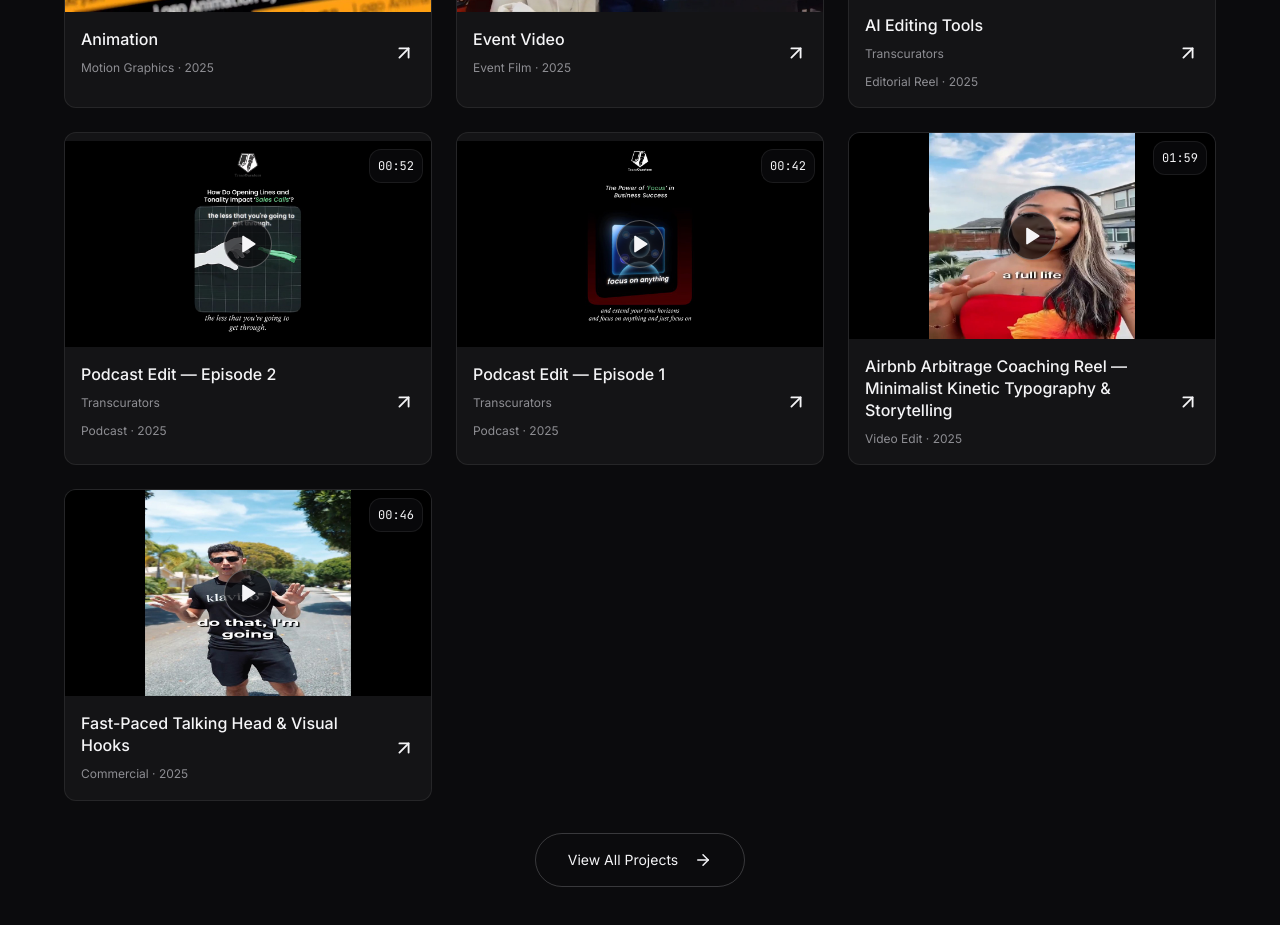
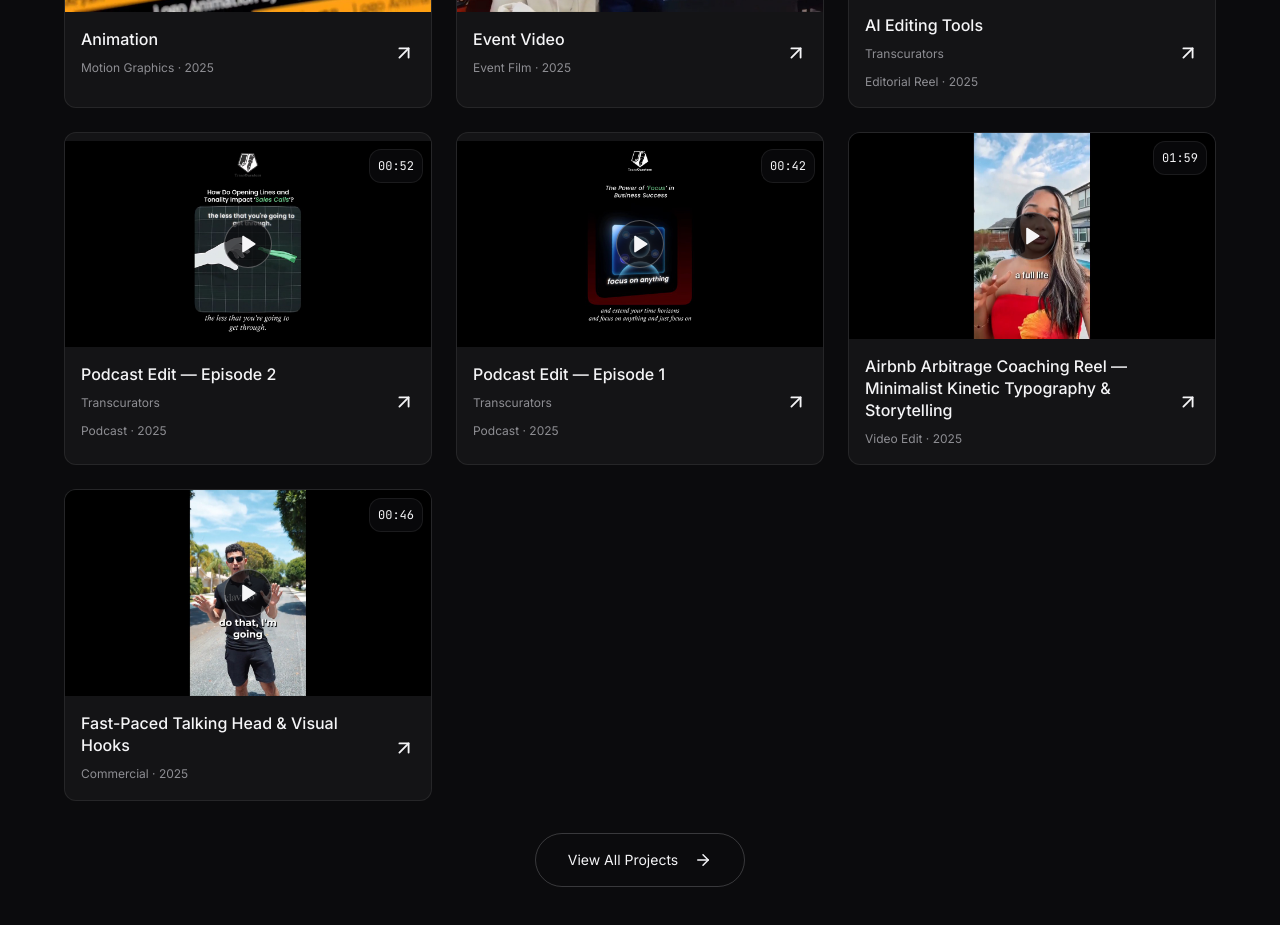
Before and after one commit to Aryxn-04/Aryan_Portfolio, a Next.js app: page / in a window 1280 px wide. Shown: the part 2440-3365 px from the top of the page. Built offline with nearby package versions, Linux system fonts and the light colour scheme; no server answers.

Commit message:
Correct pixel aspect ratio in project thumbnails

```diff
--- a/components/ProjectCard.tsx
+++ b/components/ProjectCard.tsx
@@ -35,7 +35,7 @@ export default function ProjectCard({ project, className, onOpen }: Props) {
       aria-label={`Watch ${project.title}`} aria-haspopup="dialog" className="group block h-full w-full overflow-hidden rounded-md border border-hairline bg-surface-1 text-left">
       <span className="relative block aspect-video overflow-hidden">
         <span className="absolute inset-0 flex items-end justify-start p-4 text-left transition-transform duration-ui motion-safe:group-hover:scale-105 motion-reduce:transition-none" style={{ background: project.gradient }}>
-          {project.poster ? <Image src={project.poster} alt={project.title} fill sizes="(max-width: 767px) calc(100vw - 48px), (max-width: 1247px) 50vw, 600px" className="object-cover" /> : <span className="max-w-xs text-sm font-semibold lg:text-lg leading-tight tracking-heading text-text/80">{project.title}</span>}
+          {project.poster ? <Image src={project.posterVersion ? `${project.poster}${project.poster.includes("?") ? "&" : "?"}v=${project.posterVersion}` : project.poster} alt={project.title} fill sizes="(max-width: 767px) calc(100vw - 48px), (max-width: 1247px) 50vw, 600px" className="object-cover" /> : <span className="max-w-xs text-sm font-semibold lg:text-lg leading-tight tracking-heading text-text/80">{project.title}</span>}
         </span>
         {loaded && project.previewSrc && <video ref={video} src={project.previewSrc} muted loop playsInline preload="none" onLoadedData={play} onError={stop} aria-hidden="true" tabIndex={-1} className={`pointer-events-none absolute inset-0 h-full w-full object-cover transition-opacity duration-ui ${playing ? "opacity-100" : "opacity-0"}`} />}
         <span className="absolute right-2 top-2 rounded-md border border-hairline bg-bg/80 px-2 py-2 font-mono text-xs">{project.duration}</span>
--- a/data/projects.ts
+++ b/data/projects.ts
@@ -2,7 +2,7 @@ export type Category = "Intro / Motion" | "Commercial" | "Motion Graphics" | "Ev
 export type ProjectVideo = { kind: "mp4"; src: string };
 export interface Project {
   id: string; title: string; tags: Category[]; typeLabel: string; year: number; client?: string;
-  duration: string; poster: string | null; previewSrc?: string; video: ProjectVideo; gradient: string;
+  duration: string; poster: string | null; posterVersion?: number; previewSrc?: string; video: ProjectVideo; gradient: string;
 }
 export const workContent = {
   label: "01 — Portfolio", title: "Selected Work",
@@ -19,6 +19,6 @@ export const projects: Project[] = [
   { id: "ai-editing-tools-editorial-reel-transcurators", title: "AI Editing Tools", tags: ["Editorial Reel"], typeLabel: "Editorial Reel", year: 2025, client: "Transcurators", duration: "00:51", poster: "/posters/ai-editing-tools-editorial-reel-transcurators.jpg", previewSrc: "/videos/AI Editing Tools Editorial Reel - Transcurators.mp4", video: { kind: "mp4", src: "/videos/AI Editing Tools Editorial Reel - Transcurators.mp4" }, gradient: "radial-gradient(ellipse at 70% 20%, #263347, transparent 65%), linear-gradient(140deg, #151a25, #0b0b0d)" },
   { id: "podcast-edit-2-transcurators", title: "Podcast Edit — Episode 2", tags: ["Podcast"], typeLabel: "Podcast", year: 2025, client: "Transcurators", duration: "00:52", poster: "/posters/podcast-edit-2-transcurators.jpg", previewSrc: "/videos/Podcast Edit 2 - Transcurators.mp4", video: { kind: "mp4", src: "/videos/Podcast Edit 2 - Transcurators.mp4" }, gradient: "radial-gradient(ellipse at 30% 70%, #30253f, transparent 65%), linear-gradient(135deg, #1a1622, #0b0b0d)" },
   { id: "podcast-edit-1-transcurators", title: "Podcast Edit — Episode 1", tags: ["Podcast"], typeLabel: "Podcast", year: 2025, client: "Transcurators", duration: "00:42", poster: "/posters/podcast-edit-1-transcurators.jpg", previewSrc: "/videos/Podcast Edit 1 - Transcurators.mp4", video: { kind: "mp4", src: "/videos/Podcast Edit 1 - Transcurators.mp4" }, gradient: "radial-gradient(ellipse at 70% 30%, #243b36, transparent 65%), linear-gradient(145deg, #141e1c, #0b0b0d)" },
-  { id: "video-project-1", title: "Airbnb Arbitrage Coaching Reel — Minimalist Kinetic Typography & Storytelling", tags: ["Video Edit"], typeLabel: "Video Edit", year: 2025, duration: "01:59", poster: "/posters/video-project-1.jpg", previewSrc: "/videos/Video Project 1.mp4", video: { kind: "mp4", src: "/videos/Video Project 1.mp4" }, gradient: "radial-gradient(ellipse at 70% 25%, #2b3244, transparent 65%), linear-gradient(140deg, #181b24, #0b0b0d)" },
-  { id: "ad-01", title: "Fast-Paced Talking Head & Visual Hooks", tags: ["Commercial"], typeLabel: "Commercial", year: 2025, duration: "00:46", poster: "/posters/ad-01.jpg", previewSrc: "/videos/Ad 01.mp4", video: { kind: "mp4", src: "/videos/Ad 01.mp4" }, gradient: "radial-gradient(ellipse at 35% 70%, #263c34, transparent 65%), linear-gradient(135deg, #171e1a, #0b0b0d)" },
+  { id: "video-project-1", title: "Airbnb Arbitrage Coaching Reel — Minimalist Kinetic Typography & Storytelling", tags: ["Video Edit"], typeLabel: "Video Edit", year: 2025, duration: "01:59", poster: "/posters/video-project-1.jpg", posterVersion: 2, previewSrc: "/videos/Video Project 1.mp4", video: { kind: "mp4", src: "/videos/Video Project 1.mp4" }, gradient: "radial-gradient(ellipse at 70% 25%, #2b3244, transparent 65%), linear-gradient(140deg, #181b24, #0b0b0d)" },
+  { id: "ad-01", title: "Fast-Paced Talking Head & Visual Hooks", tags: ["Commercial"], typeLabel: "Commercial", year: 2025, duration: "00:46", poster: "/posters/ad-01.jpg", posterVersion: 2, previewSrc: "/videos/Ad 01.mp4", video: { kind: "mp4", src: "/videos/Ad 01.mp4" }, gradient: "radial-gradient(ellipse at 35% 70%, #263c34, transparent 65%), linear-gradient(135deg, #171e1a, #0b0b0d)" },
 ];
```
Also changed, not shown: public/posters/ad-01.jpg, public/posters/video-project-1.jpg.
